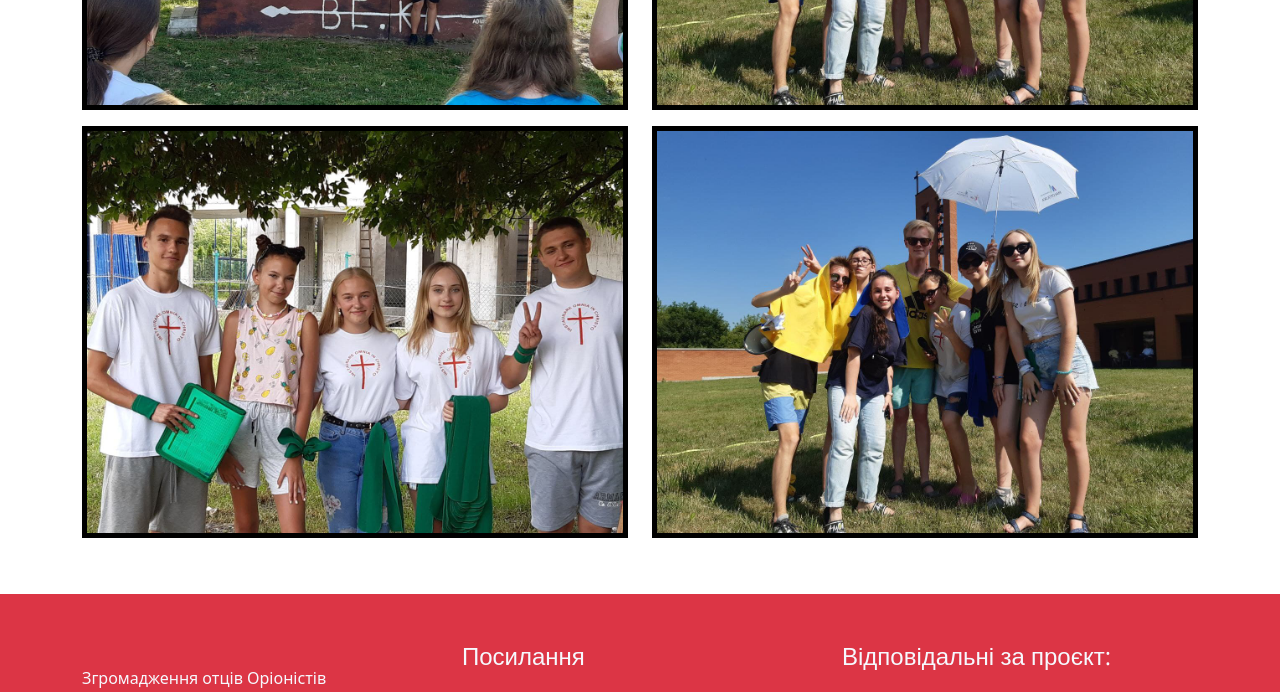
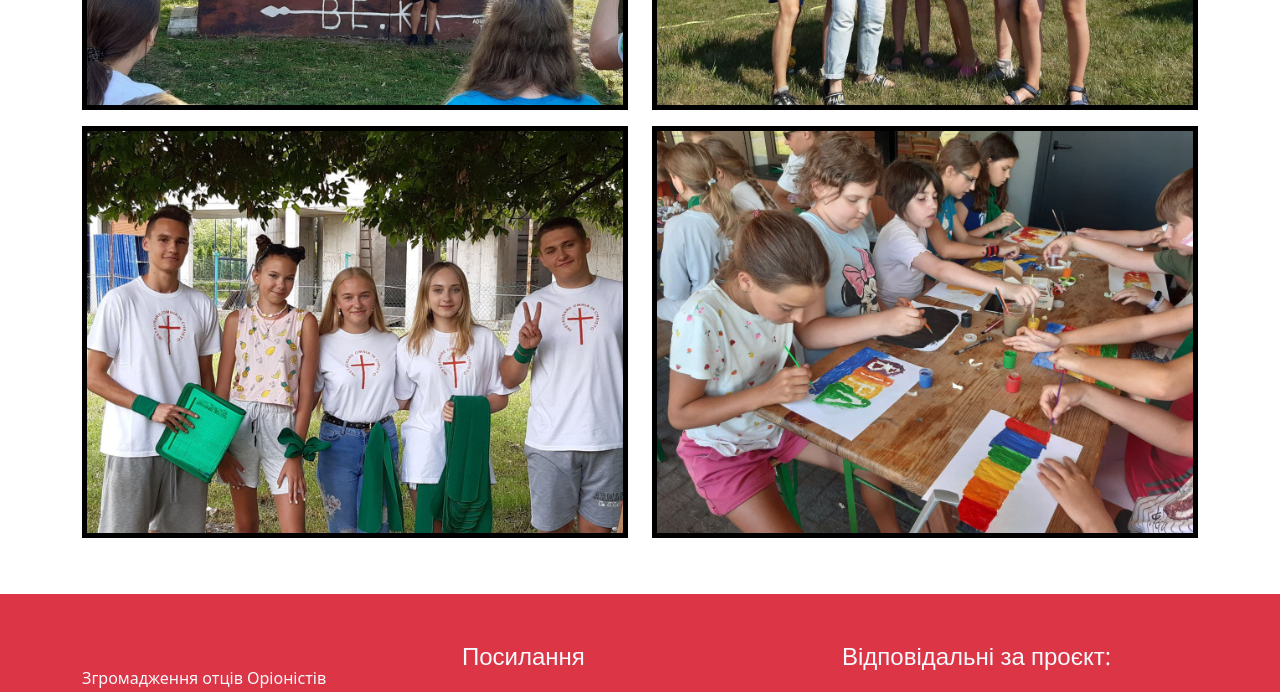
Before and after one commit to rikdlabogaorionists/lviv, a plain HTML site: page vira.html in a window 1280 px wide. Shown: the part 1960-2652 px from the top of the page. Drawn offline with nearby package versions, Linux system fonts and the light colour scheme.

Commit message:
replaced photo

```diff
--- a/vira.html
+++ b/vira.html
@@ -184,7 +184,7 @@ https://templatemo.com/tm-561-purple-buzz
                 </div>
                 <div class="col-md-6 mb-md-0 mb-3">
                     <div class="temp">
-                        <img class="image_form" src="./assets/img/vira_1.JPG" alt="">
+                        <img class="image_form" src="./assets/img/vira_4.JPG" alt="">
                     </div>
                 </div>
 
```
